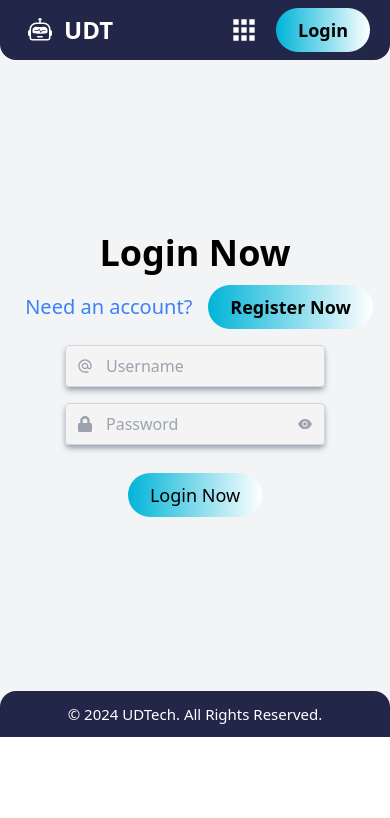
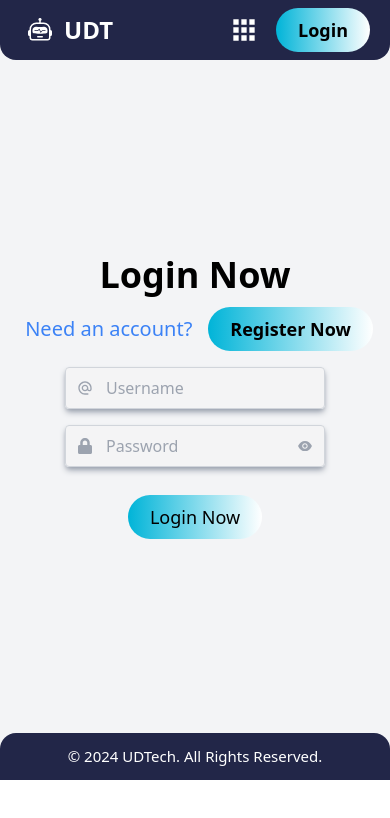
Before and after one commit to mhmAdmin1122/UDTech, a Next.js app: page /login in a window 390 px wide. Shown: the top 818 px of the page. Built offline with nearby package versions, Linux system fonts and the light colour scheme; no server answers.

Commit message:
few more chnages

```diff
--- a/styles/auth.css
+++ b/styles/auth.css
@@ -1,7 +1,7 @@
 @media (max-width: 490px) and (min-width: 200px) {
   /* login form */
   .log-in-container {
-    @apply px-[0.5rem] flex flex-col items-center justify-center min-h-[70vh];
+    @apply px-[0.5rem] flex flex-col items-center justify-center min-h-[75vh];
   }
   .register-form-container {
     @apply px-[0.5rem];
```
